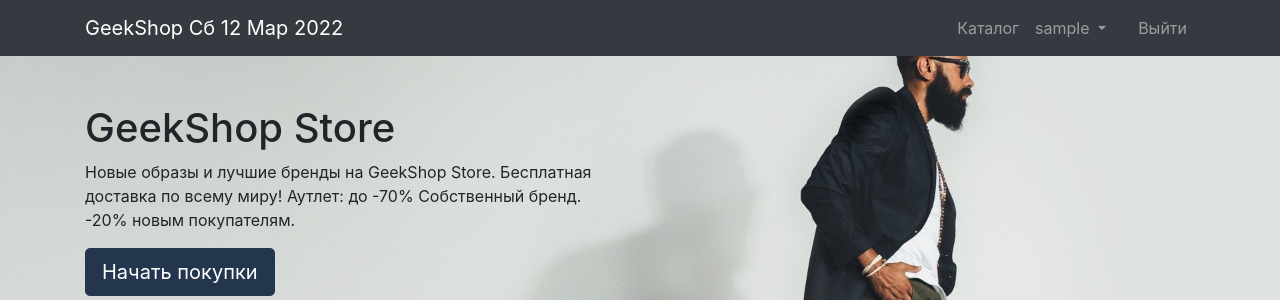
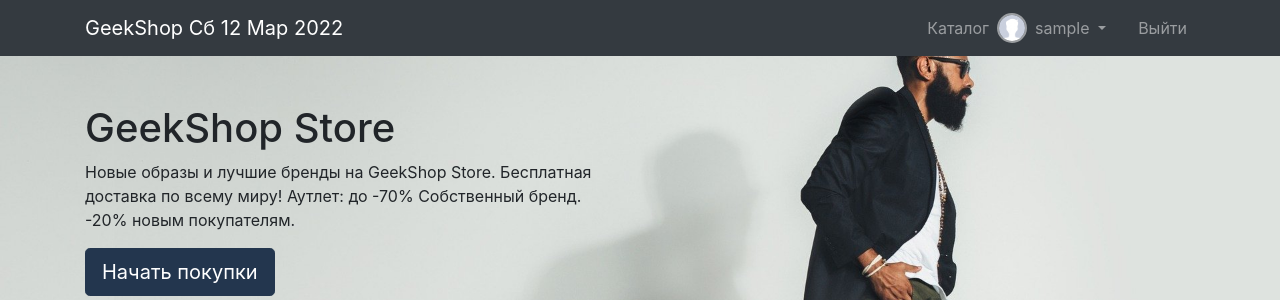
Before and after one commit to impreza555/Django-Framework-Optimization-tools, a Django app: page / in a window 1280 px wide. Shown: the top 300 px of the page. Run offline with Django 3.2, Linux system fonts and the light colour scheme; the visitor is signed in with stand-in values (Sample User, id 1); some libraries are stand-ins or nearby versions.

Commit message:
Добавил отображение аватара пользователя на панели навигации.

```diff
--- a/mainapp/templates/mainapp/base.html
+++ b/mainapp/templates/mainapp/base.html
@@ -12,6 +12,15 @@
 
     <title>{{ title }}</title>
     <meta name="csrf-token" content="{{ csrf_token }}">
+    <style>
+       .user_avatar {
+            width: 30px;
+            height: 30px;
+            border-radius: 100px;
+            border: 2px solid #FFFFFF80;
+            margin-top: 5px;
+       }
+   </style>
 
     <!-- Bootstrap core CSS -->
     <link href="{% static  'vendor/bootstrap/css/bootstrap.min.css' %}" rel="stylesheet">
@@ -47,6 +56,9 @@
                                 class="fas fa-sign-in-alt"></i></a>
                     </li>
                 {% else %}
+                    <li class="nav-item">
+                      <img class="user_avatar" src="{% if user.image %}{{ user.image.url }} {% else %} {% static 'vendor/img/users/default_avatar.jpg' %} {% endif %}">
+                    </li>
                     <li class="nav-item">
                         <div class="dropdown">
                             <a class="nav-link dropdown-toggle" href="" data-toggle="dropdown">
```
Also changed, not shown: media/users_image/Dr_Evil1.jpg (deleted).
